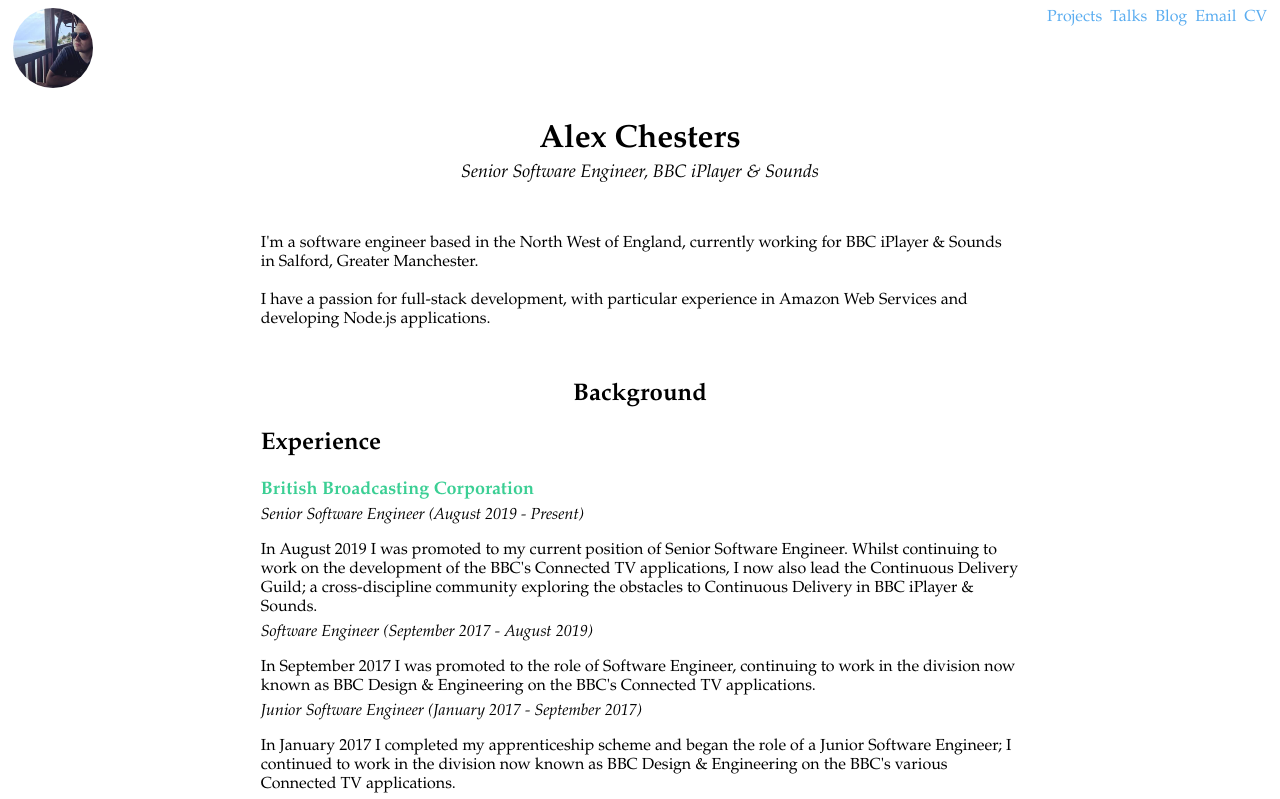
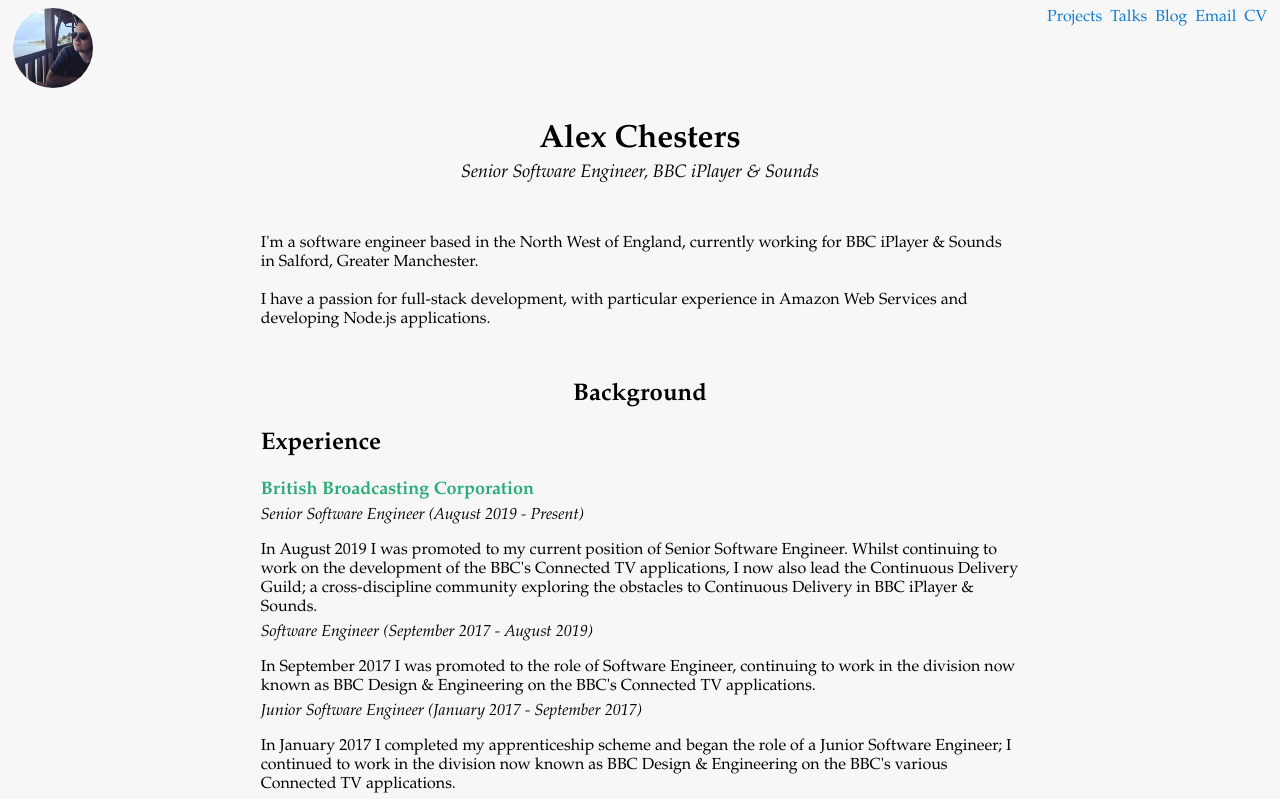
Before and after one commit to AlexChesters/cheste.rs, a React app in the folder static/: page / in a window 1280 px wide. Shown: the top 799 px of the page. Built offline with nearby package versions, Linux system fonts and the light colour scheme.

Commit message:
style tweaks

```diff
--- a/static/src/styles/colors.scss
+++ b/static/src/styles/colors.scss
@@ -1,5 +1,6 @@
 $colors: (
   black: black,
-  blue: #5badf0,
-  green: darken(#a1e8cc, 25%)
+  blue: darken(#5badf0, 20%),
+  green: darken(#a1e8cc, 35%),
+  white: darken(white, 3%)
 );
--- a/static/src/styles/index.scss
+++ b/static/src/styles/index.scss
@@ -2,6 +2,7 @@
 
 body {
   font-family: Palatino Linotype, Book Antiqua, Palatino, serif;
+  background-color: map-get($map: $colors, $key: white);
 }
 
 pre {
```
